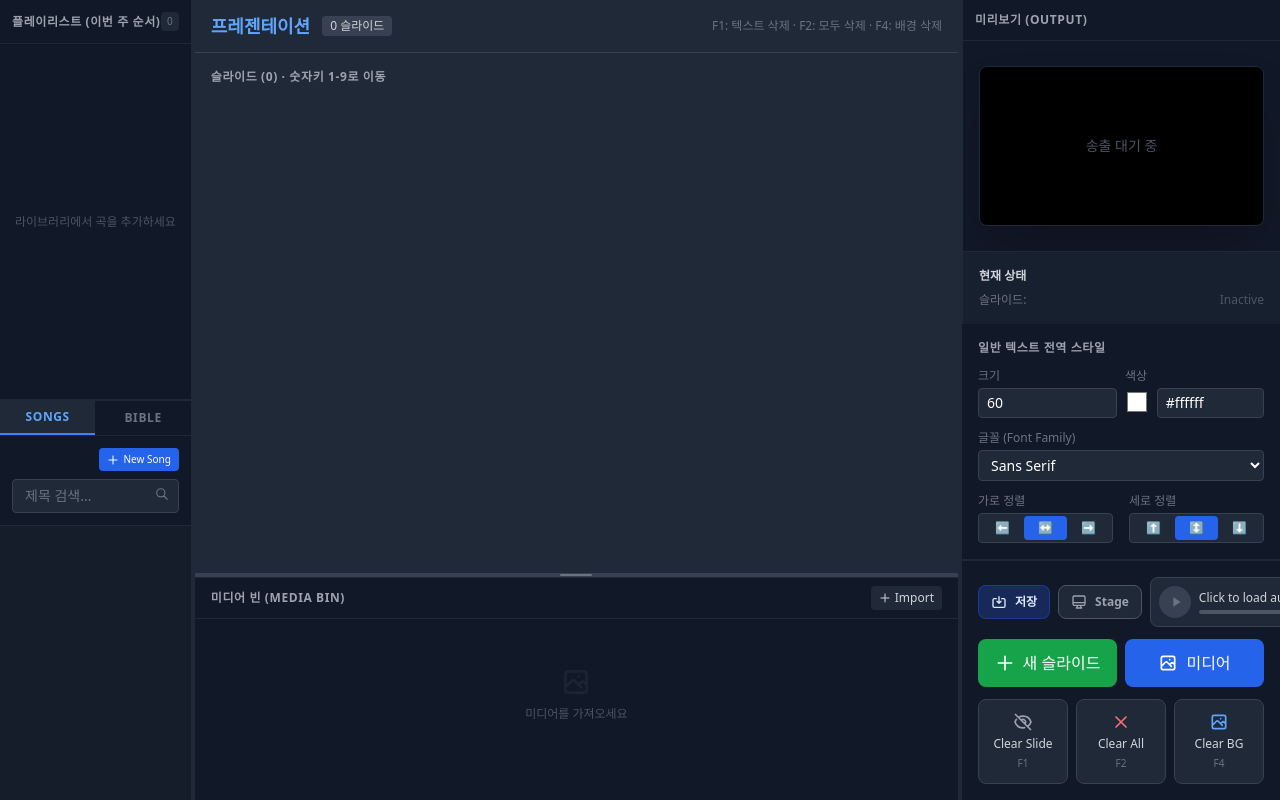
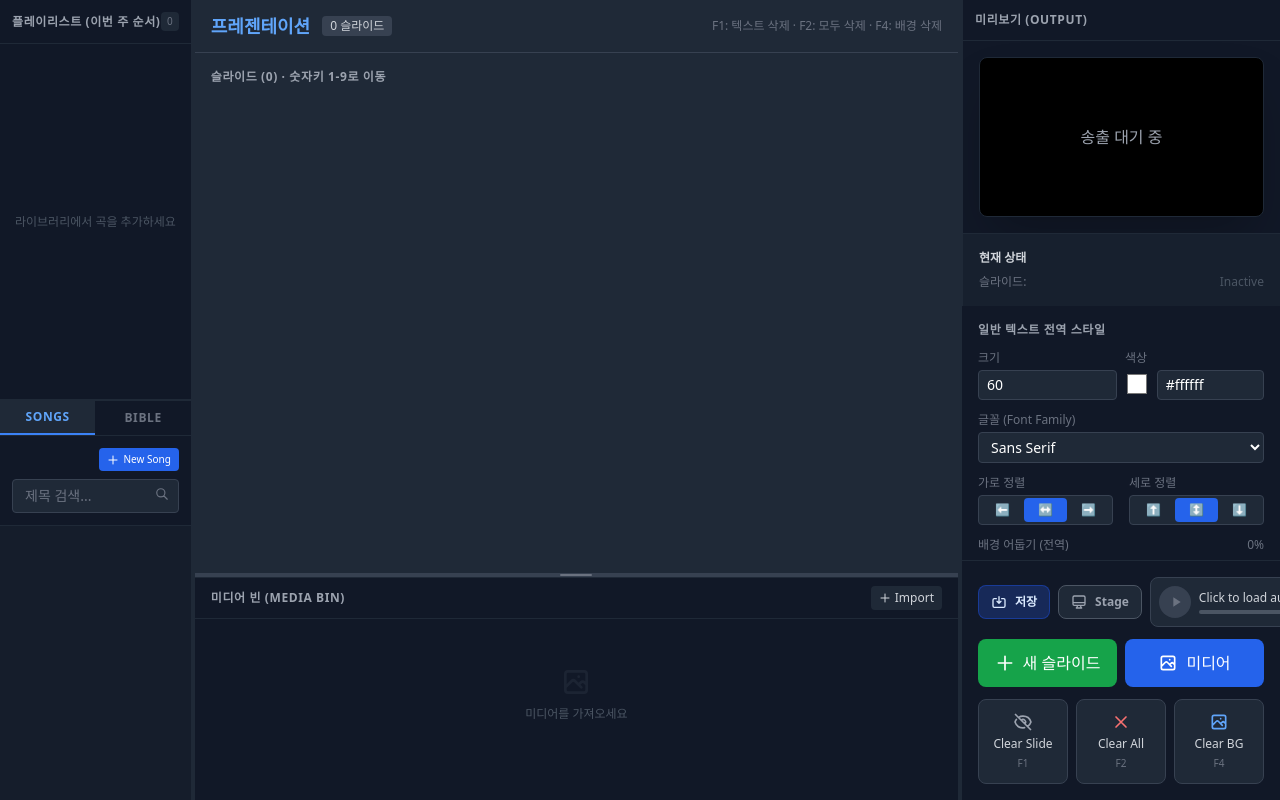
Before and after one commit to Cat613/Propre, a React (Vite) app: page / in a window 1280 px wide. Built offline with nearby package versions, Linux system fonts and the light colour scheme.

Commit message:
feat: 배경 어둡기 조절(개별/전역) 및 슬라이드 더블클릭 인라인 편집 기능 추가

```diff
--- a/src/components/EditModal.tsx
+++ b/src/components/EditModal.tsx
@@ -20,6 +20,7 @@ const EditModal: React.FC<EditModalProps> = ({ isOpen, onClose, slide, onSave })
     const [color, setColor] = useState('#ffffff')
     const [backgroundColor, setBackgroundColor] = useState('#000000')
     const [backgroundUrl, setBackgroundUrl] = useState<string | undefined>(undefined)
+    const [backgroundDim, setBackgroundDim] = useState(0)
     const [mediaType, setMediaType] = useState<Slide['type']>('text')
     const [label, setLabel] = useState<SlideLabel>('None')
     const [useCustomStyle, setUseCustomStyle] = useState(false)
@@ -32,6 +33,7 @@ const EditModal: React.FC<EditModalProps> = ({ isOpen, onClose, slide, onSave })
             setColor(slide.styles?.color || '#ffffff')
             setBackgroundColor(slide.styles?.backgroundColor || '#000000')
             setBackgroundUrl(slide.backgroundUrl)
+            setBackgroundDim(slide.styles?.backgroundDim || 0)
             setMediaType(slide.type)
             setLabel(slide.label || 'None')
             setUseCustomStyle(slide.styles?.useCustomStyle || false)
@@ -52,6 +54,7 @@ const EditModal: React.FC<EditModalProps> = ({ isOpen, onClose, slide, onSave })
                 fontSize: `${fontSize}rem`,
                 color,
                 backgroundColor,
+                backgroundDim,
                 useCustomStyle,
             } as SlideStyles,
         }
@@ -97,7 +100,7 @@ const EditModal: React.FC<EditModalProps> = ({ isOpen, onClose, slide, onSave })
         backgroundUrl,
         label,
         labelColor: LABEL_COLORS[label],
-        styles: { ...slide.styles, fontSize: `${fontSize}rem`, color, backgroundColor, useCustomStyle },
+        styles: { ...slide.styles, fontSize: `${fontSize}rem`, color, backgroundColor, backgroundDim, useCustomStyle },
     }
 
     const getFileName = (url?: string) => {
@@ -171,6 +174,23 @@ const EditModal: React.FC<EditModalProps> = ({ isOpen, onClose, slide, onSave })
                                 <button onClick={handleRemoveBackground} className="px-3 py-1.5 text-sm bg-red-600 hover:bg-red-700 text-white rounded">제거</button>
                             )}
                         </div>
+
+                        {/* Background Dim Slider */}
+                        <div className="mt-3">
+                            <div className="flex items-center justify-between mb-1 text-sm text-gray-400">
+                                <span>배경 어둡기</span>
+                                <span>{Math.round(backgroundDim * 100)}%</span>
+                            </div>
+                            <input
+                                type="range"
+                                min="0"
+                                max="1"
+                                step="0.05"
+                                value={backgroundDim}
+                                onChange={(e) => setBackgroundDim(parseFloat(e.target.value))}
+                                className="w-full h-2 bg-gray-700 rounded-lg appearance-none cursor-pointer accent-blue-500"
+                            />
+                        </div>
                     </div>
 
                     {/* Text Content */}
--- a/src/components/GlobalStylePanel.tsx
+++ b/src/components/GlobalStylePanel.tsx
@@ -102,6 +102,23 @@ const GlobalStylePanel: React.FC = () => {
                         </div>
                     </div>
                 </div>
+
+                {/* Background Dimming */}
+                <div>
+                    <div className="flex items-center justify-between mb-1 text-xs text-gray-500">
+                        <label>배경 어둡기 (전역)</label>
+                        <span>{Math.round((globalSlideStyle.backgroundDim || 0) * 100)}%</span>
+                    </div>
+                    <input
+                        type="range"
+                        min="0"
+                        max="1"
+                        step="0.05"
+                        value={globalSlideStyle.backgroundDim || 0}
+                        onChange={(e) => updateGlobalSlideStyle({ backgroundDim: parseFloat(e.target.value) })}
+                        className="w-full h-1.5 bg-gray-800 rounded-lg appearance-none cursor-pointer accent-blue-500"
+                    />
+                </div>
             </div>
         </div>
     )
--- a/src/components/PreviewPanel.tsx
+++ b/src/components/PreviewPanel.tsx
@@ -2,7 +2,7 @@ import { usePresentationStore } from '../store'
 import ScaledSlide from './ScaledSlide'
 
 const PreviewPanel: React.FC = () => {
-    const { activeSlideId, slides, bibleStyle, globalSlideStyle } = usePresentationStore()
+    const { activeSlideId, slides, bibleStyle, globalSlideStyle, activeBackground } = usePresentationStore()
 
     const activeSlide = slides.find((s) => s.id === activeSlideId)
 
@@ -16,17 +16,31 @@ const PreviewPanel: React.FC = () => {
 
             <div className="flex-1 p-4 flex items-center justify-center bg-gray-900 overflow-hidden">
                 <div className="aspect-video w-full bg-black rounded-lg overflow-hidden shadow-2xl relative border border-gray-800">
+                    {/* Background Layer */}
+                    <div className="absolute inset-0 z-0">
+                        {activeBackground.type === 'image' && activeBackground.url && (
+                            <img src={activeBackground.url} className="w-full h-full object-cover" alt="Background" />
+                        )}
+                        {activeBackground.type === 'video' && activeBackground.url && (
+                            <video src={activeBackground.url} className="w-full h-full object-cover" autoPlay loop muted />
+                        )}
+                    </div>
+
+                    {/* Slide Content Layer */}
+                    <div className="absolute inset-0 z-10">
                         {activeSlide ? (
                             <ScaledSlide
                                 slide={activeSlide}
+                                overrideStyle={{ backgroundColor: 'transparent', backgroundImage: 'none' }}
                                 bibleStyleOverride={bibleStyle}
                                 globalStyleOverride={globalSlideStyle}
                             />
                         ) : (
-                        <div className="w-full h-full flex items-center justify-center text-gray-600">
-                            <span className="text-sm">송출 대기 중</span>
+                            <div className="w-full h-full flex items-center justify-center text-gray-400 font-medium">
+                                <span className={activeBackground.url ? "opacity-0" : ""}>송출 대기 중</span>
                             </div>
                         )}
+                    </div>
                 </div>
             </div>
 
--- a/src/components/ScaledSlide.tsx
+++ b/src/components/ScaledSlide.tsx
@@ -193,6 +193,23 @@ const ScaledSlide: React.FC<ScaledSlideProps> = ({ slide, width, height, scale:
                     />
                 )}
 
+                {/* Background Dimmer Layer */}
+                {(() => {
+                    const dimValue = (useCustomStyle && slideStyles.backgroundDim !== undefined)
+                        ? slideStyles.backgroundDim
+                        : effectiveGlobalStyle.backgroundDim || 0;
+
+                    if (dimValue > 0) {
+                        return (
+                            <div
+                                className="absolute inset-0 w-full h-full z-0 pointer-events-none"
+                                style={{ backgroundColor: `rgba(0, 0, 0, ${dimValue})` }}
+                            />
+                        );
+                    }
+                    return null;
+                })()}
+
                 {/* Bible Reference (Top Left) - Only if not overridden by alignment?
                     User asked for "Top Left Small Reference".
                     If we align content to bottom right, reference should stay Top Left?
--- a/src/components/SlideRenderer.tsx
+++ b/src/components/SlideRenderer.tsx
@@ -1,12 +1,13 @@
-import type { Slide } from '../types'
+import type { Slide, GlobalSlideStyle } from '../types'
 
 interface SlideRendererProps {
     slide: Slide | null
     className?: string
     scale?: number // Scale factor for preview (e.g., 0.2 for small preview)
+    globalSlideStyle?: GlobalSlideStyle
 }
 
-const SlideRenderer: React.FC<SlideRendererProps> = ({ slide, className = '', scale }) => {
+const SlideRenderer: React.FC<SlideRendererProps> = ({ slide, className = '', scale, globalSlideStyle }) => {
     if (!slide) {
         return (
             <div className={`w-full h-full bg-black ${className}`} />
@@ -59,6 +60,24 @@ const SlideRenderer: React.FC<SlideRendererProps> = ({ slide, className = '', sc
                 />
             )}
 
+            {/* Background Dimmer Layer */}
+            {(() => {
+                const useCustomStyle = slide.styles?.useCustomStyle === true;
+                const dimValue = (useCustomStyle && slide.styles?.backgroundDim !== undefined)
+                    ? slide.styles.backgroundDim
+                    : globalSlideStyle?.backgroundDim || 0;
+
+                if (dimValue > 0) {
+                    return (
+                        <div
+                            className="absolute inset-0 z-0 pointer-events-none"
+                            style={{ backgroundColor: `rgba(0, 0, 0, ${dimValue})` }}
+                        />
+                    );
+                }
+                return null;
+            })()}
+
             {/* Text Layer (Layer 2) */}
             {slide.content && (
                 <div className="relative z-10 w-full h-full flex items-center justify-center p-8">
--- a/src/store.ts
+++ b/src/store.ts
@@ -22,7 +22,8 @@ const defaultGlobalSlideStyle: GlobalSlideStyle = {
     fontColor: '#ffffff',
     fontFamily: 'sans-serif',
     align: 'center',
-    verticalAlign: 'center'
+    verticalAlign: 'center',
+    backgroundDim: 0
 }
 
 // Store interface
--- a/src/types.ts
+++ b/src/types.ts
@@ -1,8 +1,8 @@
-// Slide styles interface
 export interface SlideStyles {
     fontSize?: string
     color?: string
     backgroundColor?: string
+    backgroundDim?: number // Opacity for black overlay (0 to 1)
     fontWeight?: string
     textAlign?: 'left' | 'center' | 'right'
     fontFamily?: string
@@ -55,6 +55,7 @@ export interface GlobalSlideStyle {
     fontFamily: string
     align: 'left' | 'center' | 'right'
     verticalAlign: 'top' | 'center' | 'bottom'
+    backgroundDim?: number // Global opacity for black overlay (0 to 1)
 }
 
 // Presentation interface
```
Also changed, not shown: src/components/SlideGrid.tsx (+56 -7 lines). Lines whose indentation alone changed are shown as unchanged.
